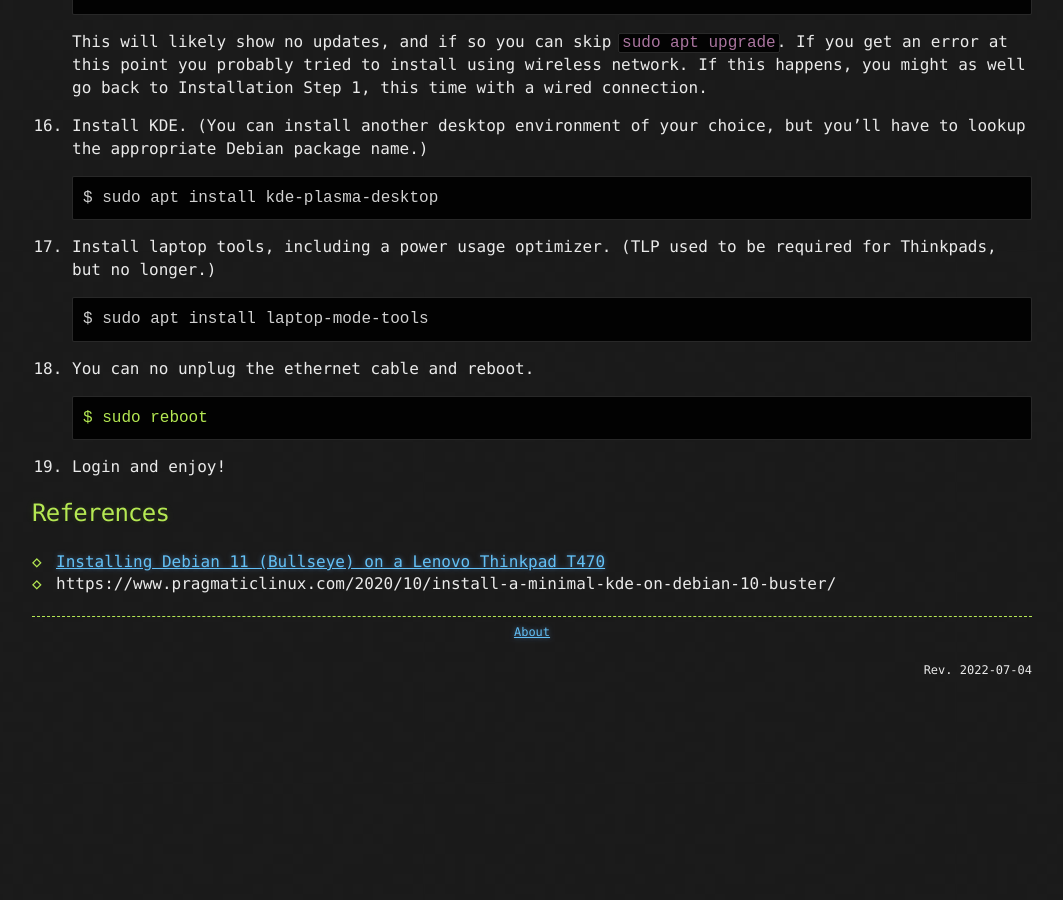
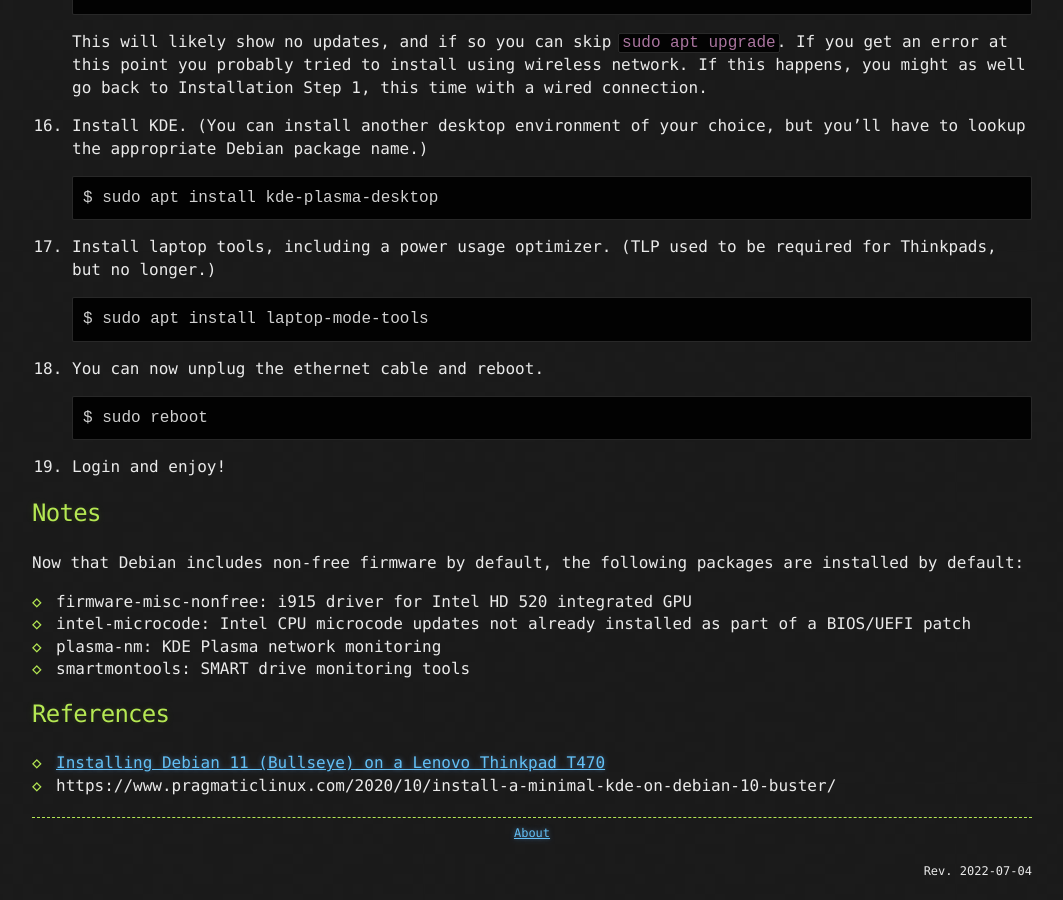
Before and after one commit to leebehrens/linux-notes, a Jekyll site: the page built from docs/_notes/debian12.md, in a window 1280 px wide and 900 px high, scrolled down 4537 px. Shown: the whole window, without its empty margins (108-1171 px from the left). Built offline with Jekyll 4.4.1, drawn with Linux system fonts in a browser that asks for light colours; the repository's description, which GitHub fills in, is left out; before the commit the page ends 5236 px from its top, so only the background shows below that.

Commit message:
corrections

````diff
--- a/docs/_notes/debian12.md
+++ b/docs/_notes/debian12.md
@@ -199,13 +199,21 @@ Although I didn't, it probably doesn't hurt to backup some system config files,
     $ sudo apt install laptop-mode-tools
     ```
 
-18. You can no unplug the ethernet cable and reboot.
-    ```shell```
+18. You can now unplug the ethernet cable and reboot.
+    ```shell
     $ sudo reboot
     ```
 
 19. Login and enjoy!
 
+## Notes
+
+Now that Debian includes non-free firmware by default, the following packages are installed by default:
+- firmware-misc-nonfree: i915 driver for Intel HD 520 integrated GPU
+- intel-microcode: Intel CPU microcode updates not already installed as part of a BIOS/UEFI patch
+- plasma-nm: KDE Plasma network monitoring
+- smartmontools: SMART drive monitoring tools
+
 ## References
 - [Installing Debian 11 (Bullseye) on a Lenovo Thinkpad T470](debian11)
 - https://www.pragmaticlinux.com/2020/10/install-a-minimal-kde-on-debian-10-buster/
````
